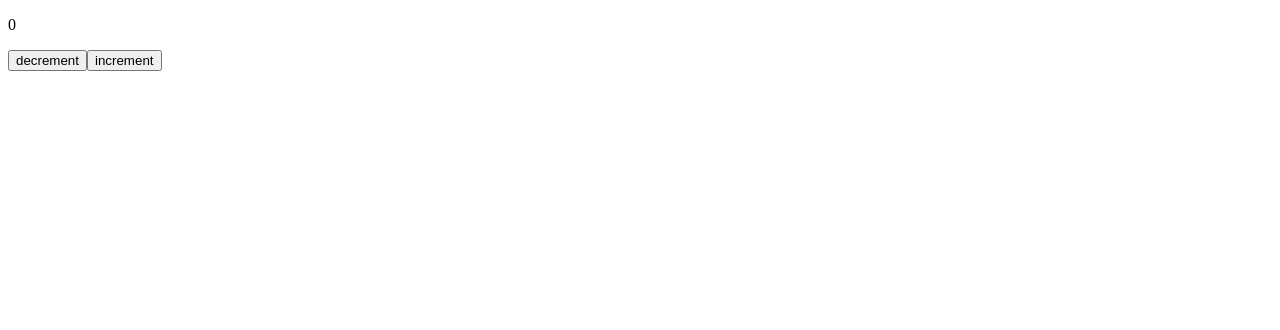
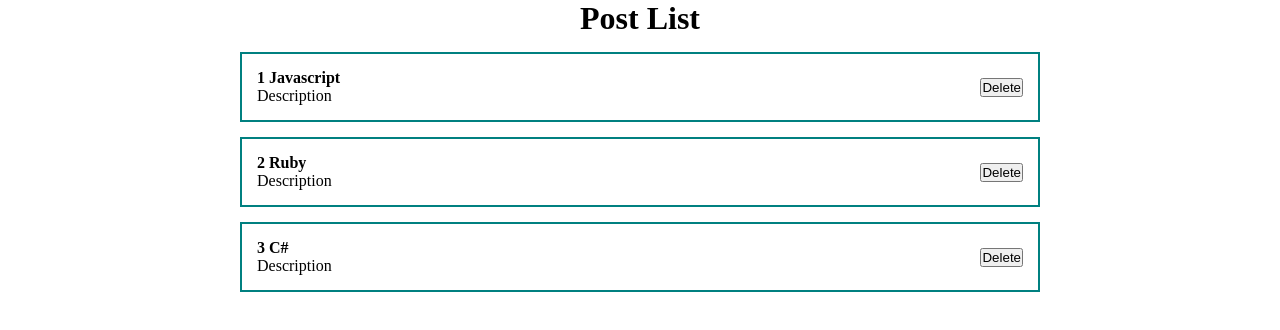
Before and after one commit to IvanHrushevich/react-fundamentals, a React (Create React App) app: page / in a window 1280 px wide. Shown: the top 330 px of the page. Built offline with nearby package versions, Linux system fonts and the light colour scheme.

Commit message:
implement PostItem component, add some posts, add basic styles

```diff
--- a/src/App.js
+++ b/src/App.js
@@ -1,7 +1,23 @@
-import Counter from "./components/Counter";
+import { useState } from "react";
+import PostItem from "./components/PostItem";
+
+import "./styles/App.css";
 
 function App() {
-  return <Counter></Counter>;
+  const [posts, setPosts] = useState([
+    { id: 1, title: "Javascript", body: "Description" },
+    { id: 2, title: "Ruby", body: "Description" },
+    { id: 3, title: "C#", body: "Description" },
+  ]);
+
+  return (
+    <div className="App">
+      <h1 style={{ textAlign: "center" }}>Post List</h1>
+      {posts.map((post) => (
+        <PostItem post={post} key={post.id} />
+      ))}
+    </div>
+  );
 }
 
 export default App;
--- /dev/null
+++ b/src/components/PostItem.jsx
@@ -0,0 +1,17 @@
+const PostItem = (props) => {
+  return (
+    <div className="post">
+      <div className="post__content">
+        <strong>
+          {props.post.id} {props.post.title}
+        </strong>
+        <div>{props.post.body}</div>
+      </div>
+      <div className="post__btns">
+        <button>Delete</button>
+      </div>
+    </div>
+  );
+};
+
+export default PostItem;
--- /dev/null
+++ b/src/styles/App.css
@@ -0,0 +1,22 @@
+* {
+    margin: 0;
+    padding: 0;
+}
+
+#root {
+    display: flex;
+    justify-content: center;
+}
+
+.App {
+    width: 800px;
+}
+
+.post {
+    display: flex;
+    justify-content: space-between;
+    align-items: center;
+    padding: 15px;
+    border: 2px solid teal;
+    margin-top: 15px;
+}
```
